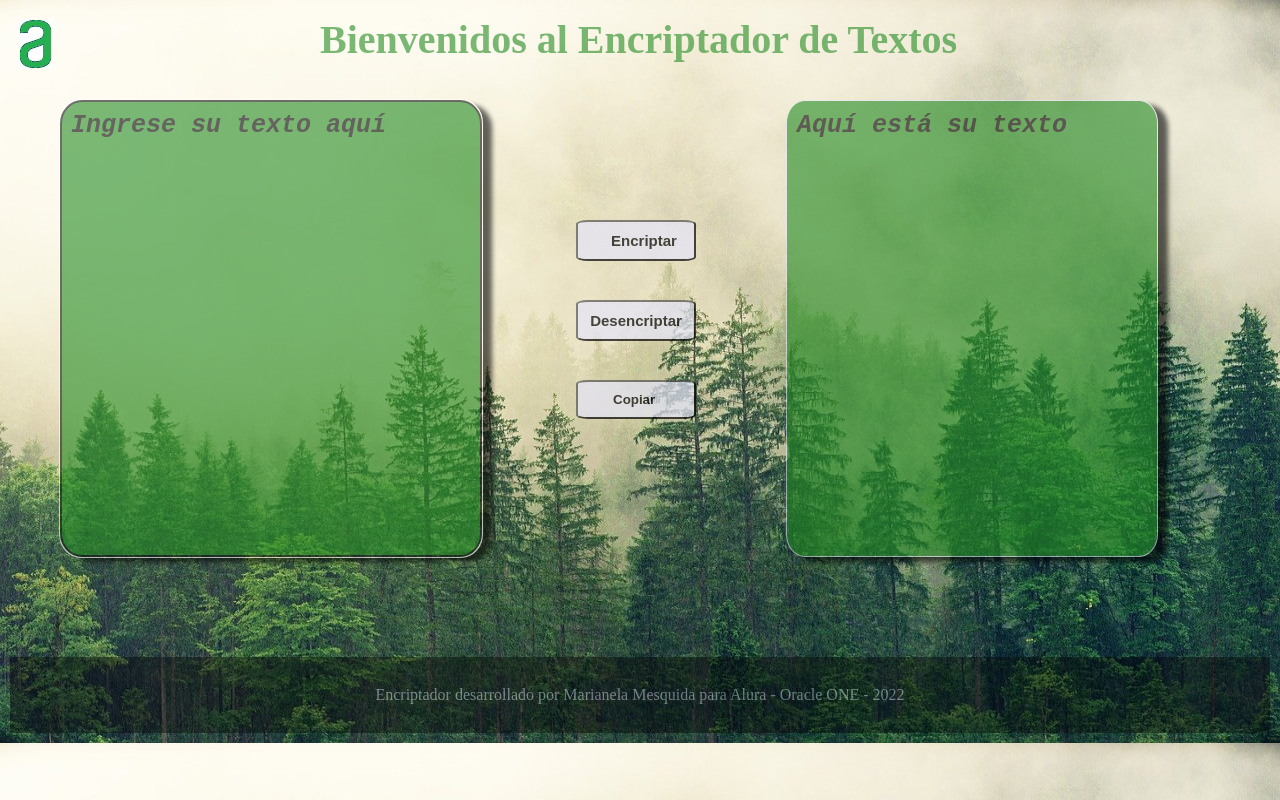
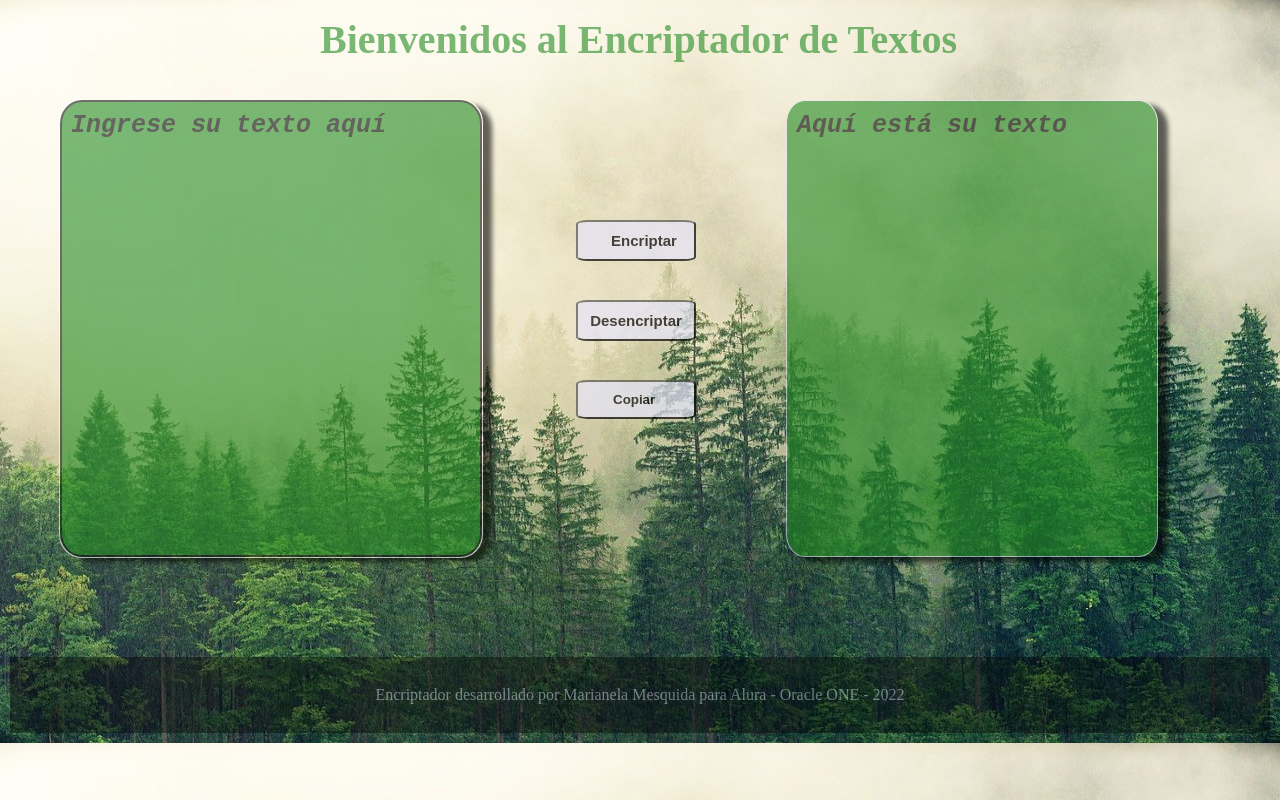
Before and after one commit to marimesquida/challengeI.github.io, a plain HTML site: page index.html in a window 1280 px wide. Drawn offline with Linux system fonts and the light colour scheme.

Commit message:
Update index.html

```diff
--- a/index.html
+++ b/index.html
@@ -11,7 +11,6 @@
 
     <body>
         <header>
-            <img class="alura" src="files/Vector.jpg" alt="A">
             <h1 class="titulo"> Bienvenidos al Encriptador de Textos </h1>
         </header>
 
```
